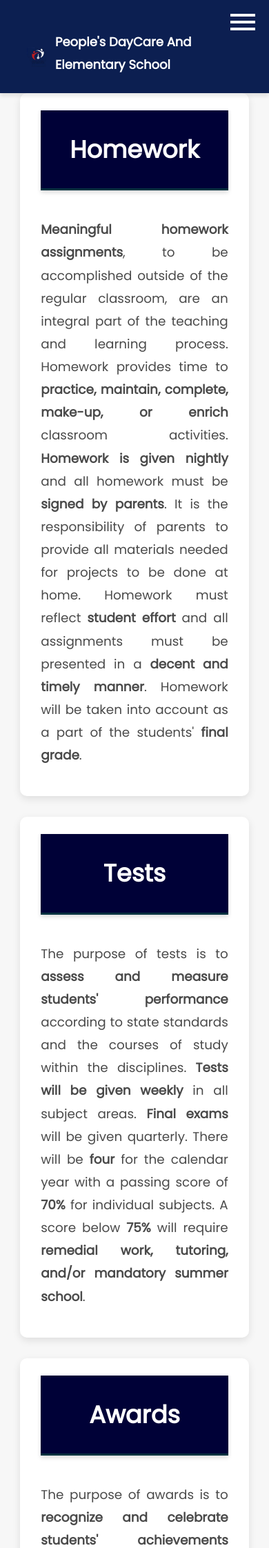
After one commit to SSIDDIQUE2k/PCDESCHOOL-SITE, a Django app: page /academics_directories/academics in a window 390 px wide. The commit adds this page. Shown: the top 2244 px of the page at 69% size. Run offline with Django 5.2, Linux system fonts and the light colour scheme.

Commit message:
added new features

```diff
--- /dev/null
+++ b/main_app/static/css/academics/academic.css
@@ -0,0 +1,56 @@
+/* General Body Styling */
+body {
+    font-family: 'Roboto', sans-serif; /* Switching to a universally comfortable font */
+    background-color: #f7f7f7; /* Lighter gray to reduce eye strain */
+    color: #404040; /* Slightly softer black for less harshness */
+    line-height: 1.8; /* Increasing line height for better readability */
+    margin: 0;
+    padding: 0;
+    overflow-x: hidden; /* Prevents horizontal scroll */
+}
+
+/* Global Header Styling */
+h1 {
+    background-color: rgb(0, 1, 55); /* A darker shade of teal for more contrast */
+    color: #fff;
+    padding: 25px 0;
+    text-align: center;
+    margin: 0;
+    margin-bottom: 40px; /* More spacing for better separation */
+    font-size: 2.2rem; /* Larger font size for emphasis */
+    box-shadow: 0 3px 6px rgba(0, 0, 0, 0.15); /* Stronger shadow for more depth */
+    border-bottom: 3px solid #023240; /* Dark border for solid visual separation */
+}
+
+/* Section Styling */
+section {
+    padding: 25px 30px; /* Increased padding for a more spacious feel */
+    margin: 0 auto 30px; /* Consistent bottom margin for uniform spacing */
+    width: 85%; /* Slightly narrower for a more focused text area */
+    background-color: #fff; /* Maintaining a clean white background */
+    border-radius: 10px; /* More pronounced rounded corners */
+    box-shadow: 0 4px 12px rgba(0, 0, 0, 0.1); /* Deeper shadow for a pop-out effect */
+    transition: transform 0.3s; /* Smooth transform on hover for interactivity */
+}
+
+section:hover {
+    transform: translateY(-5px); /* Lift effect on hover for a dynamic interaction */
+    box-shadow: 0 6px 16px rgba(0, 0, 0, 0.2); /* Enhanced shadow on hover for emphasis */
+}
+
+/* Paragraph Styling */
+p {
+    font-size: 1.15rem; /* Slightly larger font for easier reading */
+    margin-bottom: 18px; /* More margin for better text separation */
+    color: #4a4a4a; /* Darker grey for improved readability */
+    text-align: justify; /* Justified text for cleaner alignment */
+}
+
+/* Specific Styling for Key Terms */
+p.key-details {
+    font-weight: bold; /* Maintaining bold for importance */
+    background-color: #e1eff6; /* Soft blue for emphasis without distraction */
+    padding: 15px; /* Larger padding for better distinction */
+    border-left: 8px solid #0e0845; /* Thicker, vibrant border for visibility */
+    margin-top: 20px; /* Top margin for better visual grouping */
+}
--- a/main_app/static/css/base.css
+++ b/main_app/static/css/base.css
@@ -39,13 +39,15 @@ nav.scrolled {
 }
 
 .logo img {
+        position: sticky;
+    margin-top: 1.5rem;
     width: 120px;
-    max-width: 300px;
-    margin-top: 1.6rem;
+    max-width: 100%;
 }
 
 .logo h3 {
-    margin-left: -1rem;
+    position: sticky;
+    margin-left: -4lvh;
     color: white;
     font-size: 24px;
     font-weight: 600;
@@ -74,13 +76,14 @@ nav.scrolled {
     background-color: maroon;
     color: white;
 }
-
 .menu-toggle {
     display: none;
     cursor: pointer;
     width: 36px;
     height: 24px;
-    position: relative;
+    position: absolute;
+    top: 10px;
+    right: 20px;
     z-index: 1010;
 }
 
@@ -88,24 +91,37 @@ nav.scrolled {
     height: 4px;
     background-color: white;
     width: 100%;
-    margin: 4px 0;
+    margin: 5px 0; /* Ensures clear spacing between bars */
     position: absolute;
     transition: all 0.3s ease;
 }
 
+/* Positioning each bar distinctly to ensure visibility */
+.menu-toggle .bar:nth-child(1) {
+    top: 0px; /* Positioned at the top of the toggle */
+}
+
+.menu-toggle .bar:nth-child(2) {
+    top: 10px; /* Positioned in the middle of the toggle */
+}
+
+.menu-toggle .bar:nth-child(3) {
+    top: 20px; /* Positioned at the bottom of the toggle */
+}
+
+/* Transformations applied when the menu is active */
 .menu-toggle.active .bar:nth-child(1) {
-    transform: rotate(45deg);
-    top: 8px;
+    transform: translateY(10px) rotate(45deg); /* Moves to middle and rotates */
 }
 
 .menu-toggle.active .bar:nth-child(2) {
-    opacity: 0;
+    opacity: 0; /* Middle bar disappears */
 }
 
 .menu-toggle.active .bar:nth-child(3) {
-    transform: rotate(-45deg);
-    top: 8px;
+    transform: translateY(-10px) rotate(-45deg); /* Moves to middle and rotates opposite */
 }
+
 
 /* Dropdown menu styles */
 .dropdown {
@@ -115,8 +131,9 @@ nav.scrolled {
 
 .dropdown-content {
     display: none;
+    list-style: NONE;
     position: absolute;
-    background-color: #6d30e9;
+    background-color: maroon;
     min-width: 150px;
     box-shadow: 0 8px 16px rgba(0, 0, 0, 0.2);
     z-index: 1;
@@ -161,6 +178,7 @@ nav.scrolled {
     transform: rotate(180deg);
 }
 
+
 /* Responsive adjustments for smaller screens */
 @media (max-width: 768px) {
     nav {
@@ -179,9 +197,10 @@ nav.scrolled {
         right: 20px;
     }
 
-    .nav-links.active,
-    .nav-links {
+    .nav-links,
+    .nav-links.active {
         display: flex;
+        list-style: none;
         width: 100%;
         flex-direction: column;
         background-color: #0c1f51;
@@ -208,12 +227,13 @@ nav.scrolled {
     }
 
     .logo img {
+        margin-top: 35px;
         width: 80px;
     }
 
     .logo h3 {
         font-size: 18px;
-        margin-left: 10px;
-        margin-top: 10px;
+        margin-left: -10px;
+        margin-top: 20px;
     }
 }
--- /dev/null
+++ b/main_app/templates/academics_directories/academics.html
@@ -0,0 +1,44 @@
+{% extends 'base.html' %}
+{% load static %} <!-- Correct usage of the static tag to load CSS files -->
+
+{% block content %}
+<link rel="stylesheet" href="{% static 'css/academics/academic.css' %}" />
+
+<!-- Main content container -->
+<div class="main-content">
+    <!-- Homework Section -->
+    <section id="homework" aria-label="Homework Policies">
+        <h1>Homework</h1>
+        <p>
+            <strong>Meaningful homework assignments</strong>, to be accomplished outside of the regular classroom, are an integral part of the teaching and learning process. Homework provides time to <strong>practice, maintain, complete, make-up, or enrich</strong> classroom activities. <strong>Homework is given nightly</strong> and all homework must be <strong>signed by parents</strong>. It is the responsibility of parents to provide all materials needed for projects to be done at home. Homework must reflect <strong>student effort</strong> and all assignments must be presented in a <strong>decent and timely manner</strong>. Homework will be taken into account as a part of the students' <strong>final grade</strong>.
+        </p>
+    </section>
+
+    <!-- Tests Section -->
+    <section id="tests" aria-label="Testing Policies">
+        <h1>Tests</h1>
+        <p>
+            The purpose of tests is to <strong>assess and measure students' performance</strong> according to state standards and the courses of study within the disciplines. <strong>Tests will be given weekly</strong> in all subject areas. <strong>Final exams</strong> will be given quarterly. There will be <strong>four</strong> for the calendar year with a passing score of <strong>70%</strong> for individual subjects. A score below <strong>75%</strong> will require <strong>remedial work, tutoring, and/or mandatory summer school</strong>.
+        </p>
+    </section>
+
+    <!-- Awards Section -->
+    <section id="awards" aria-label="Awards">
+        <h1>Awards</h1>
+        <p>
+            The purpose of awards is to <strong>recognize and celebrate students' achievements</strong> across various categories and disciplines. Awards ceremonies are held to honor those who excel academically, artistically, or in community service throughout the year.
+        </p>
+    </section>
+
+    <!-- Reports Section -->
+    <section id="reports" aria-label="Report Cards">
+        <h1>Reports</h1>
+        <ul>
+            <li><strong>Report cards:</strong> There are <strong>four reporting periods</strong> in the school year. A report card is given at <strong>open-school conferences</strong> in November and March; the other two are sent home with the students.</li>
+            <li><strong>Progress reports:</strong> Issued periodically to indicate any concerns or missing projects. These allow for early intervention from teachers and parents.</li>
+            <li>If at any time you do not see homework, tests, reports, or assignments coming home, please feel free to communicate with the office and/or teacher.</li>
+        </ul>
+    </section>
+</div>
+
+{% endblock %}
--- a/main_app/templates/base.html
+++ b/main_app/templates/base.html
@@ -6,7 +6,6 @@
     <meta http-equiv="X-UA-Compatible" content="IE=edge" />
     <meta name="viewport" content="width=device-width, initial-scale=1.0" />
     <link rel="shortcut icon" href="{% static 'images/Blue_and_White_Circle_Surfing_Club_Logo-removebg-preview.ico' %}">
-
     <link rel="stylesheet" href="{% static 'css/base.css' %}"/>
     <title>{% block title %}{% endblock %}</title>
 </head>
@@ -14,26 +13,38 @@
     <header>
         <nav>
             <div class="logo">
-          <img src="{% static 'images/fixed-removebg-preview (2).png' %}" alt="Logo">
+                <img src="{% static 'images/fixed-removebg-preview (2).png' %}" alt="School Logo">
                 <h3>People's DayCare And Elementary School</h3>
-
             </div>
             <div class="menu-toggle">
                 <div class="bar"></div>
                 <div class="bar"></div>
                 <div class="bar"></div>
             </div>
-        {% comment %} {% if user.is_authenticated %}
-        the user is logged in
-        {% else %}
-        the user is not logged in
-        {% endif %} {% endcomment %}
             <ul class="nav-links">
                 <li><a href="{% url 'home' %}">Home</a></li>
                 <li class="dropdown">
-              <a href="{% url 'about' %}" class="dropbtn">ACADEMICS</a>
+                    <a href="#" class="dropbtn">About Us</a>
                     <ul class="dropdown-content">
-                  <li><a href="{% url 'contact' %}">contact</a></li>
+                        <li><a href="{% url 'mission-statement' %}">Mission Statement</a></li>
+                        <li><a href="{% url 'belief' %}">Our Belief</a></li>
+                    </ul>
+                </li>
+                <li class="dropdown">
+                    <a href="#" class="dropbtn">ACADEMICS</a>
+                    <ul class="dropdown-content">
+                        <li><a href="{% url 'academic-policy' %}">Academic Policy</a></li>
+                        <li><a href="{% url 'tution' %}">Tuition</a></li>
+                        <li><a href="{% url 'dayCare' %}">DayCare</a></li>
+                        <li><a href="{% url 'academics' %}">Academics</a></li>
+                        <li><a href="{% url 'conduct' %}">Student Conduct/Discipline</a></li>
+                    </ul>
+                </li>
+                <li class="dropdown">
+                    <a href="#" class="dropbtn">Parents/Guardians</a>
+                    <ul class="dropdown-content">
+                        <li><a href="{% url 'mission-statement' %}">Mission Statement</a></li>
+                        <li><a href="{% url 'mission-statement' %}">Our Belief</a></li>
                     </ul>
                 </li>
                 <li class="dropdown">
@@ -44,7 +55,6 @@
                         {% endif %}
                     </ul>
                 </li>
-
                 <li><a href="{% url 'contact' %}">Contact</a></li>
                 {% if user.is_authenticated %}
                 <li>
@@ -53,15 +63,6 @@
                         <button type="submit">Log out</button>
                     </form>
                 </li>
-
-          {% comment %} {% else %}
-
-          <li class="dropdown">
-            <a href="{% url 'sign-in' %}">Log in</a>
-            <ul class="dropdown-content">
-              <li><a href="{% url 'sign-up' %}">Sign up</a></li> <!-- Add closing a tag -->
-            </ul>
-          </li>  {% endcomment %}
                 {% endif %}
             </ul>
         </nav>
--- a/main_app/urls.py
+++ b/main_app/urls.py
@@ -4,14 +4,19 @@ from . import views # Import views to connect routes to view functions
 urlpatterns = [
     path('login/', views.Login.as_view(), name='sign-in'),
     path('', views.home, name='home'),
-    path('about/', views.about, name='about'),
+    path('about_directories/statement/', views.mission_statement, name='mission-statement'),
+    path('about_directories/belief/', views.belief, name='belief'),
     path('contact/', views.contact, name='contact'),
     path('teachers/', views.teacher_index, name='teacher-index'),
     path('teachers/<int:teacher_id>/', views.teacher_detail, name='teacher-detail'),
     path('teachers/create/', views.TeacherCreate.as_view(), name='teacher-create'),
     path('teachers/<int:pk>/update/', views.TeacherUpdate.as_view(), name='teacher-update'),
     path('teachers/<int:pk>/delete/', views.TeacherDelete.as_view(), name='teacher-delete'),
-    path('signup/', views.signup, name='sign-up'),
+    path('academics_directories/academic-policy', views.policy, name='academic-policy'),
+    path('academics_directories/tution', views.Tution, name='tution'),
+    path('academics_directories/dayCare', views.DayCare, name='dayCare'),
+    path('academics_directories/academics', views.Academics, name='academics'),
+    path('academics_directories/conduct', views.Conduct, name='conduct')
 
 
 
--- a/main_app/views.py
+++ b/main_app/views.py
@@ -1,8 +1,9 @@
+
 from django.shortcuts import render,redirect
 from django.views.generic.edit import CreateView, UpdateView, DeleteView
 from django.contrib.auth.decorators import login_required
-from django.contrib.auth import login
-from django.contrib.auth.forms import UserCreationForm
+# from django.contrib.auth import login
+# from django.contrib.auth.forms import UserCreationForm
 from django.contrib.auth.mixins import LoginRequiredMixin
 from django.contrib.auth.views import LoginView
 
@@ -33,9 +34,6 @@ def home(request):
     # Send a simple HTML response
     return render(request, 'home.html')
 
-def about(request):
-    return render(request, 'about.html')
-
 def contact(request):
     return render(request, 'contact.html')
 
@@ -49,27 +47,48 @@ def teacher_detail(request, teacher_id):
     teacher = Teacher.objects.get(id=teacher_id)
     return render(request, 'teachers/detail.html', {'teacher': teacher})
 
-def signup(request):
-    error_message = ''
-    if request.method == 'POST':
-        # This is how to create a 'user' form object
-        # that includes the data from the browser
-        form = UserCreationForm(request.POST)
-        if form.is_valid():
-            # This will add the user to the database
-            user = form.save()
-            # This is how we log a user in
-            login(request, user)
-            return redirect('home')
-        else:
-            error_message = 'Invalid sign up - try again'
-    # A bad POST or a GET request, so render signup.html with an empty form
-    form = UserCreationForm()
-    context = {'form': form, 'error_message': error_message}
-    return render(request, 'signup.html', context)
-    # Same as:
-    # return render(
-    #     request,
-    #     'signup.html',
-    #     {'form': form, 'error_message': error_message}
-    # )
+# def signup(request):
+#     error_message = ''
+#     if request.method == 'POST':
+#         # This is how to create a 'user' form object
+#         # that includes the data from the browser
+#         form = UserCreationForm(request.POST)
+#         if form.is_valid():
+#             # This will add the user to the database
+#             user = form.save()
+#             # This is how we log a user in
+#             login(request, user)
+#             return redirect('home')
+#         else:
+#             error_message = 'Invalid sign up - try again'
+#     # A bad POST or a GET request, so render signup.html with an empty form
+#     form = UserCreationForm()
+#     context = {'form': form, 'error_message': error_message}
+#     return render(request, 'signup.html', context)
+#     # Same as:
+#     # return render(
+#     #     request,
+#     #     'signup.html',
+#     #     {'form': form, 'error_message': error_message}
+#     # )
+
+def mission_statement(request):
+    return render(request, 'about_directories/statement.html')
+
+def belief(request):
+    return render(request, 'about_directories/belief.html')
+
+def policy(request):
+    return render(request, 'academics_directories/academic-policy.html')
+
+def Tution(request):
+    return render(request, 'academics_directories/tution.html')
+
+def DayCare(request):
+    return render(request, 'academics_directories/dayCare.html')
+
+def Academics(request):
+    return render(request, 'academics_directories/academics.html')
+
+def Conduct(request):
+    return render(request, 'academics_directories/conduct.html')
```
Also changed, not shown: main_app/static/css/about/belief.css (added, +55 -0 lines), main_app/static/css/about/statement.css (added, +44 -0 lines), main_app/static/css/academics/conduct.css (added, +53 -0 lines), main_app/static/css/academics/dayCare.css (added, +47 -0 lines), main_app/static/css/academics/tution.css (added, +45 -0 lines), main_app/static/css/home.css (deleted, +0 -21 lines), main_app/templates/about.html (deleted, +0 -9 lines), main_app/templates/about_directories/belief.html (added, +36 -0 lines), main_app/templates/about_directories/statement.html (added, +15 -0 lines), main_app/templates/academics_directories/academic-policy.html (added, +17 -0 lines), main_app/templates/academics_directories/conduct.html (added, +30 -0 lines), main_app/templates/academics_directories/dayCare.html (added, +15 -0 lines), main_app/templates/academics_directories/tution.html (added, +22 -0 lines). Lines whose indentation alone changed are shown as unchanged.
